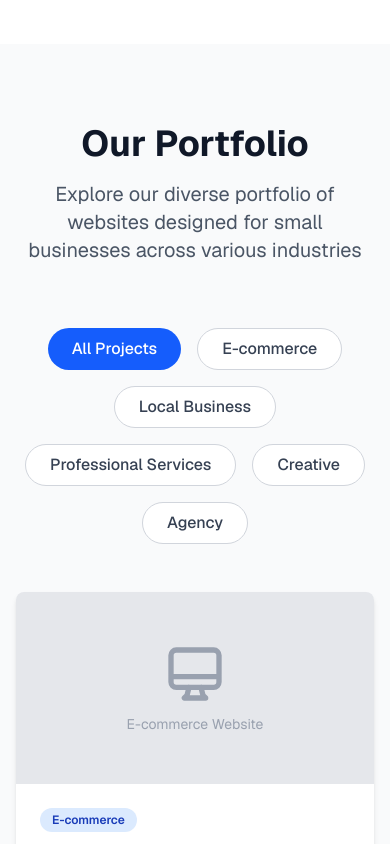
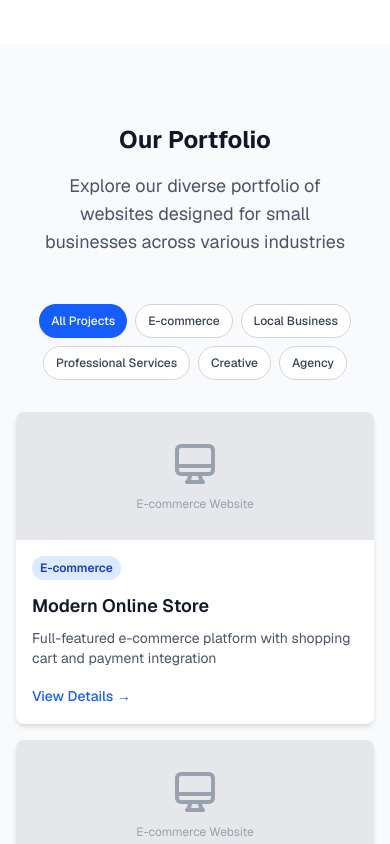
Before and after one commit to vah6314-cmd/XomRawTar, a Next.js app: page / in a window 390 px wide. Shown: the part 800-1644 px from the top of the page. Built offline with nearby package versions, Linux system fonts and the light colour scheme.

Commit message:
Auto-commit: Agent tool execution

```diff
--- a/src/components/Portfolio.tsx
+++ b/src/components/Portfolio.tsx
@@ -154,22 +154,22 @@ export default function Portfolio() {
 
   return (
     <section id="portfolio" className="py-20 bg-gray-50">
-      <div className="container mx-auto px-6">
+      <div className="container mx-auto px-4 sm:px-6">
         {/* Section Header */}
-        <div className="text-center mb-16">
-          <h2 className="text-4xl font-bold text-gray-900 mb-4">Our Portfolio</h2>
-          <p className="text-xl text-gray-600 max-w-3xl mx-auto">
+        <div className="text-center mb-12 sm:mb-16">
+          <h2 className="text-2xl sm:text-3xl lg:text-4xl font-bold text-gray-900 mb-4">Our Portfolio</h2>
+          <p className="text-lg sm:text-xl text-gray-600 max-w-3xl mx-auto px-4">
             Explore our diverse portfolio of websites designed for small businesses across various industries
           </p>
         </div>
 
         {/* Filter Buttons */}
-        <div className="flex flex-wrap justify-center gap-4 mb-12">
+        <div className="flex flex-wrap justify-center gap-2 sm:gap-3 lg:gap-4 mb-8 sm:mb-12 px-2">
           {categories.map((category) => (
             <button
               key={category}
               onClick={() => setSelectedCategory(category)}
-              className={`px-6 py-2 rounded-full font-medium transition-all duration-200 ${
+              className={`px-3 sm:px-4 lg:px-6 py-2 rounded-full text-xs sm:text-sm font-medium transition-all duration-200 ${
                 selectedCategory === category
                   ? 'bg-blue-600 text-white'
                   : 'bg-white text-gray-700 hover:bg-gray-100 border border-gray-300'
@@ -181,35 +181,35 @@ export default function Portfolio() {
         </div>
 
         {/* Portfolio Grid */}
-        <div className="grid grid-cols-1 md:grid-cols-2 lg:grid-cols-3 gap-8">
+        <div className="grid grid-cols-1 sm:grid-cols-2 lg:grid-cols-3 gap-4 sm:gap-6 lg:gap-8">
           {filteredItems.map((item) => (
             <div
               key={item.id}
-              className="bg-white rounded-lg shadow-md hover:shadow-xl transition-shadow duration-300 transform hover:-translate-y-1 transition-transform"
+              className="bg-white rounded-lg shadow-md hover:shadow-xl transition-all duration-300 transform hover:-translate-y-1"
             >
               {/* Placeholder for portfolio image */}
-              <div className="h-48 bg-gray-200 rounded-t-lg flex items-center justify-center">
-                <div className="text-gray-400 text-center">
-                  <svg className="w-16 h-16 mx-auto mb-2" fill="none" viewBox="0 0 24 24" stroke="currentColor">
-                    <path strokeLinecap="round" strokeLinejoin="round" strokeWidth={2} d="M9.75 17L9 20l-1 1h8l-1-1-.75-3M3 13h18M5 17h14a2 2 0 002-2V5a2 2 0 00-2-2H5a2 2 0 00-2 2v10a2 2 0 002 2z" />
+              <div className="h-32 sm:h-40 lg:h-48 bg-gray-200 rounded-t-lg flex items-center justify-center">
+                <div className="text-gray-400 text-center px-2">
+                  <svg className="w-12 h-12 sm:w-14 sm:h-14 lg:w-16 lg:h-16 mx-auto mb-2" fill="none" viewBox="0 0 24 24" stroke="currentColor">
+                    <path strokeLinecap="round" strokeLinejoin="round" strokeWidth="2" d="M9.75 17L9 20l-1 1h8l-1-1-.75-3M3 13h18M5 17h14a2 2 0 002-2V5a2 2 0 00-2-2H5a2 2 0 00-2 2v10a2 2 0 002 2z" />
                   </svg>
-                  <p className="text-sm">{item.category} Website</p>
+                  <p className="text-xs sm:text-sm">{item.category} Website</p>
                 </div>
               </div>
 
-              <div className="p-6">
+              <div className="p-4 sm:p-6">
                 <div className="flex items-center justify-between mb-3">
-                  <span className="inline-block px-3 py-1 bg-blue-100 text-blue-800 text-xs font-semibold rounded-full">
+                  <span className="inline-block px-2 sm:px-3 py-1 bg-blue-100 text-blue-800 text-xs font-semibold rounded-full">
                     {item.category}
                   </span>
                 </div>
 
-                <h3 className="text-xl font-semibold text-gray-900 mb-2">{item.title}</h3>
-                <p className="text-gray-600 mb-4">{item.description}</p>
+                <h3 className="text-lg sm:text-xl font-semibold text-gray-900 mb-2">{item.title}</h3>
+                <p className="text-sm sm:text-base text-gray-600 mb-4">{item.description}</p>
 
                 <button
                   onClick={() => openModal(item)}
-                  className="text-blue-600 hover:text-blue-700 font-medium inline-flex items-center transition-colors"
+                  className="text-blue-600 hover:text-blue-700 font-medium text-sm sm:text-base inline-flex items-center transition-colors"
                 >
                   View Details →
                 </button>
```
